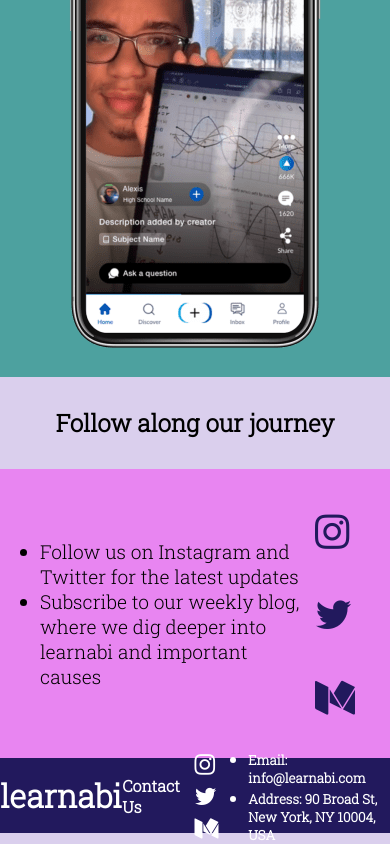
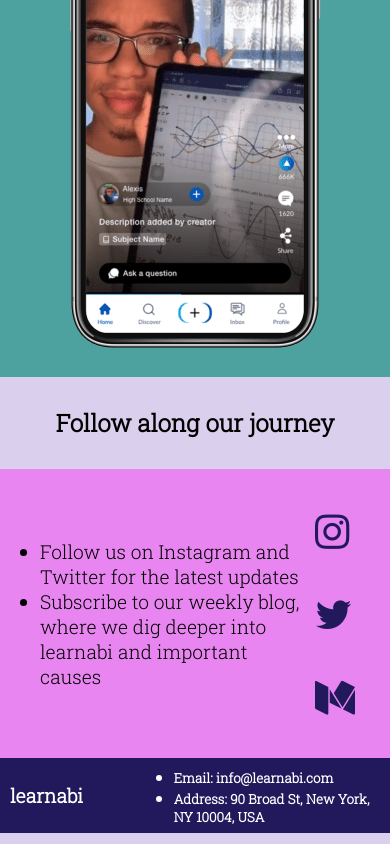
Before and after one commit to lbcmp/Learnabi-Website, a React (Create React App) app: page / in a window 390 px wide. Shown: the part 1069-1913 px from the top of the page. Built offline with nearby package versions, Linux system fonts and the light colour scheme.

Commit message:
Fixed issues with header and footer

```diff
--- a/src/App.css
+++ b/src/App.css
@@ -101,6 +101,7 @@
         text-align: center;
 
         display: none;
+        z-index:10000;
     }
 
     #nav-links ul {
--- a/src/OtherComponents/Home.js
+++ b/src/OtherComponents/Home.js
@@ -76,8 +76,6 @@
                 <footer>
                     <h1>learnabi</h1>
 
-                    <HashRouter><Link to="/contact"><h4>Contact Us</h4></Link></HashRouter>
-
                     <div className="social-icons">
 
                         <a href="https://www.instagram.com/learnabi/" target="_blank" rel="noreferrer">
--- a/src/OtherComponents/Navigation.js
+++ b/src/OtherComponents/Navigation.js
@@ -1,5 +1,5 @@
 import React, { Component } from 'react'
-import {Link} from 'react-router-dom'
+import {HashRouter, Link} from 'react-router-dom'
 
 class Navigation extends Component {
 
@@ -16,11 +16,13 @@
 
                     <div id="nav-links">
                         <ul>
-                            <li><Link to="/">Home</Link></li>
-                            <li><Link to="/mission">Our Mission</Link></li>
-                            <li><Link to="/aboutUs">About Us</Link></li>
-                            <li><Link to="/ourTeam">Our Team</Link></li>
-                            <li><Link to="/contact">Contact Us</Link></li>
+                            <HashRouter>
+                                <li><Link to="/">Home</Link></li>
+                                <li><Link to="/mission">Our Mission</Link></li>
+                                <li><Link to="/aboutUs">About Us</Link></li>
+                                <li><Link to="/ourTeam">Our Team</Link></li>
+                                <li><Link to="/contact">Contact Us</Link></li>
+                            </HashRouter>
                         </ul>
                     </div>
 
--- a/src/OtherComponents/style.css
+++ b/src/OtherComponents/style.css
@@ -33,7 +33,6 @@
 
 #home-title {
     width:100%;
-    height:100%;
     color:white;
 
     display: flex;
@@ -161,12 +160,12 @@
     color:white;
 }
 
-footer a, footer i {
+footer i {
     text-decoration: none;
     color:white;
 }
 
-footer a:visited, footer i:visited {
+footer i:visited {
     color:white;
 }
 
@@ -216,6 +215,14 @@
         margin:15px;
         font-size: 3.25rem;
         color:rgb(34, 25, 93);
+    }
+
+    footer h1 {
+        font-size: 1.2rem;
+    }
+
+    footer ul {
+        width:35%;
     }
 }
 
@@ -280,4 +287,16 @@
     #home-social-icons a {
         font-size: 2.5rem;
     }
+
+    footer h1 {
+        margin-left:10px;
+    }
+
+    footer ul {
+        width:80%;
+    }
+
+    footer i {
+        visibility: hidden;
+    }
 }
```
